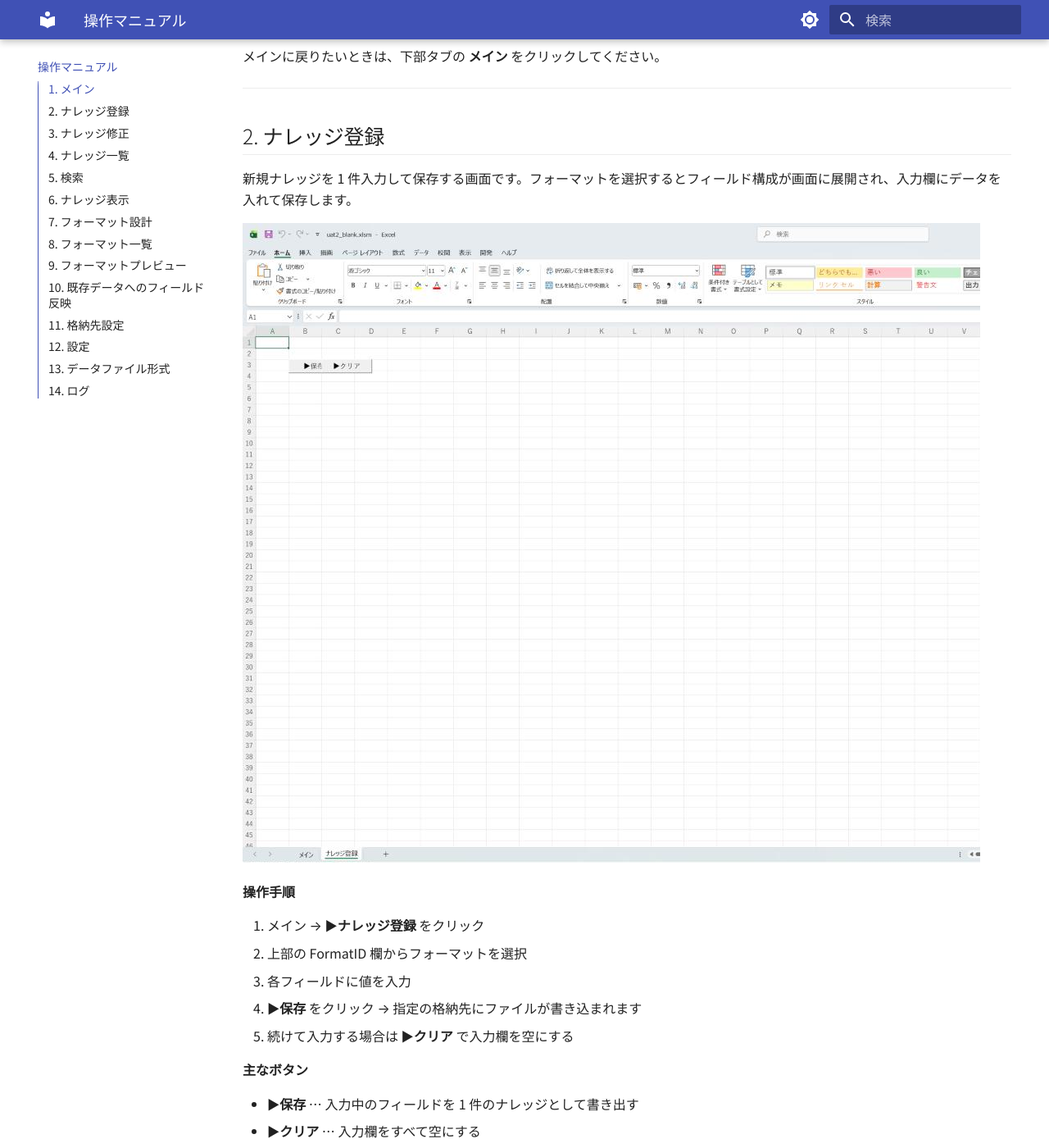
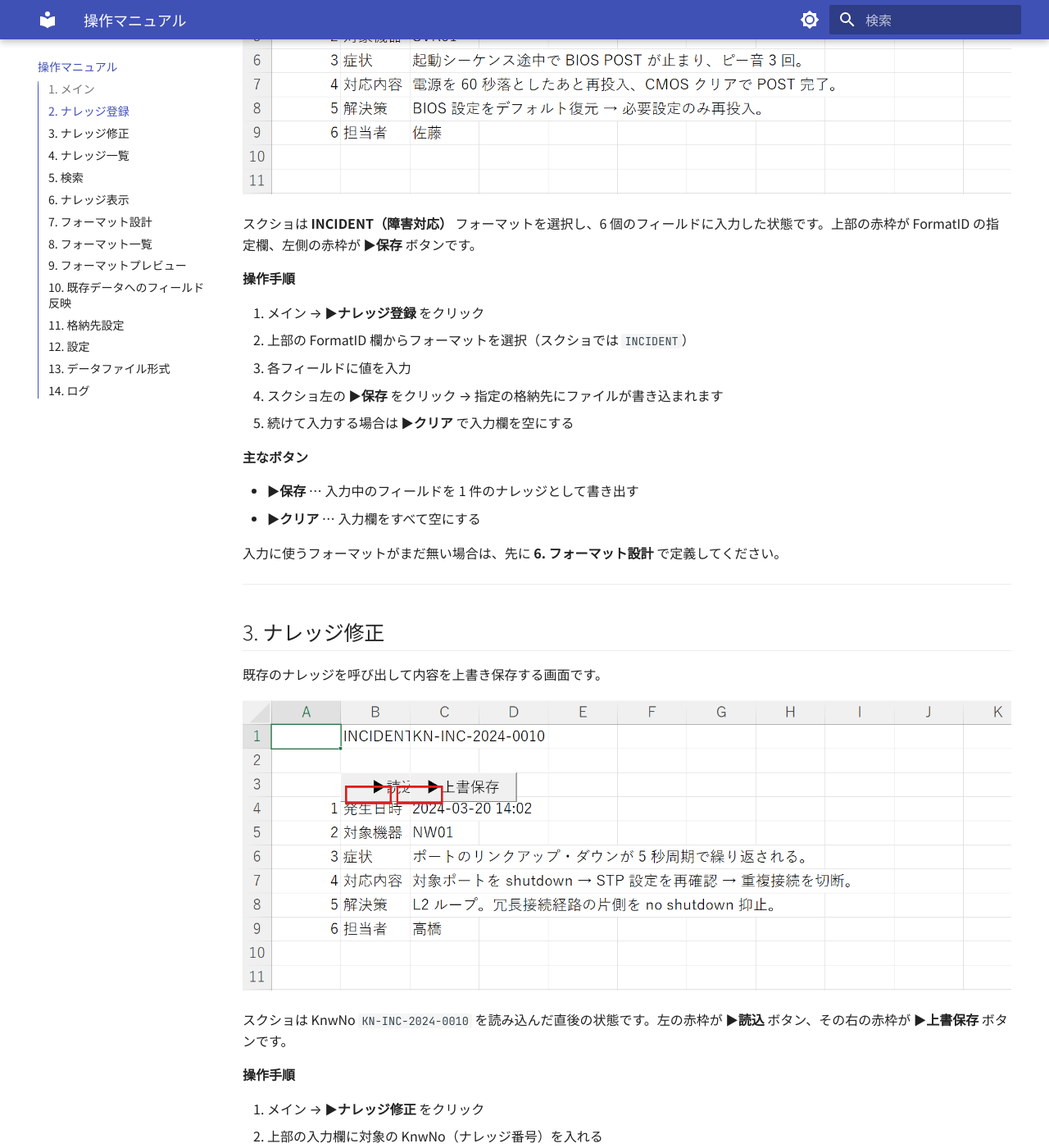
Before and after one commit to ai-crafted-portfolio/knowledgevba, an MkDocs documentation site: the page built from docs/operations.md, in a window 1280 px wide and 1400 px high, scrolled down 1716 px. Shown: the whole window at 82% size. Built offline with MkDocs 1.6.1 and Material for MkDocs 9.7.7, drawn with Linux system fonts in a browser that asks for light colours; some of the changed text lies outside the part shown.

Commit message:
docs: refresh operations manual screenshots with seeded sample data

```diff
--- a/docs/operations.md
+++ b/docs/operations.md
@@ -9,13 +9,17 @@ description: 日常運用での画面別操作手順とボタン配置
 
 ファイルを開くと最初に **メイン** 画面が表示されます。メイン画面下部の 8 個のタスクボタンから目的の画面を選ぶと、関連シートだけが下部のタブに表示される設計です。
 
+各画面の説明には実際にサンプルデータを入れた状態のスクショを添えています。本文と対応する操作箇所は **赤枠** で示しています。
+
 ---
 
 ## 1. メイン
 
 入口の画面です。下部にタスクボタンが 8 個並んでおり、選んだタスクに応じて関連するシートだけが表示されます。
 
-![メイン画面](images/operations/01_main.png)
+![メイン画面 — 下半分の赤枠内に 8 個のタスクボタン](images/operations/01_main.png)
+
+スクショの **赤枠** 内に、目的別の 8 個のタスクボタンが並んでいます。
 
 **タスクボタンと遷移先**
 
@@ -37,14 +41,16 @@ description: 日常運用での画面別操作手順とボタン配置
 
 新規ナレッジを 1 件入力して保存する画面です。フォーマットを選択するとフィールド構成が画面に展開され、入力欄にデータを入れて保存します。
 
-![ナレッジ登録画面](images/operations/02_register.png)
+![ナレッジ登録画面 — 上部の FormatID と ▶保存 ボタンを赤枠で強調](images/operations/02_register.png)
+
+スクショは **INCIDENT（障害対応）** フォーマットを選択し、6 個のフィールドに入力した状態です。上部の赤枠が FormatID の指定欄、左側の赤枠が **▶保存** ボタンです。
 
 **操作手順**
 
 1. メイン → **▶ナレッジ登録** をクリック
-2. 上部の FormatID 欄からフォーマットを選択
+2. 上部の FormatID 欄からフォーマットを選択（スクショでは `INCIDENT`）
 3. 各フィールドに値を入力
-4. **▶保存** をクリック → 指定の格納先にファイルが書き込まれます
+4. スクショ左の **▶保存** をクリック → 指定の格納先にファイルが書き込まれます
 5. 続けて入力する場合は **▶クリア** で入力欄を空にする
 
 **主なボタン**
@@ -60,7 +66,9 @@ description: 日常運用での画面別操作手順とボタン配置
 
 既存のナレッジを呼び出して内容を上書き保存する画面です。
 
-![ナレッジ修正画面](images/operations/03_edit.png)
+![ナレッジ修正画面 — ▶読込 と ▶上書保存 を赤枠で強調](images/operations/03_edit.png)
+
+スクショは KnwNo `KN-INC-2024-0010` を読み込んだ直後の状態です。左の赤枠が **▶読込** ボタン、その右の赤枠が **▶上書保存** ボタンです。
 
 **操作手順**
 
@@ -83,14 +91,16 @@ KnwNo がわからない場合は、**5. 検索** で目的のナレッジを探
 
 登録済ナレッジの一覧を表示し、不要なものを削除する画面です。
 
-![ナレッジ一覧画面](images/operations/04_list.png)
+![ナレッジ一覧画面 — ▶選択行を削除 を赤枠で強調](images/operations/04_list.png)
+
+スクショは INCIDENT と PROCEDURE のナレッジが計 8 件並んでいる状態です。赤枠が **▶選択行を削除** ボタンです。
 
 **操作手順**
 
 1. メイン → **▶ナレッジ削除** をクリック
 2. **▶リロード** をクリックして最新の登録状況を取得
 3. 削除したい行を選択
-4. **▶選択行を削除** をクリック → 確認ダイアログで OK
+4. 赤枠の **▶選択行を削除** をクリック → 確認ダイアログで OK
 
 **主なボタン**
 
@@ -103,7 +113,9 @@ KnwNo がわからない場合は、**5. 検索** で目的のナレッジを探
 
 登録済ナレッジを横断検索する画面です。スコアリングされた結果が一覧に表示されます。
 
-![検索画面](images/operations/05_search.png)
+![検索画面 — ▶検索 と ▶詳細 を赤枠で強調](images/operations/05_search.png)
+
+スクショは キーワード `SVR01` で AND 検索を実行し、3 件の結果がスコア降順で表示された状態です。左の赤枠が **▶検索** ボタン、結果一覧右側の赤枠が **▶詳細** ボタンです。
 
 **操作手順**
 
@@ -111,8 +123,8 @@ KnwNo がわからない場合は、**5. 検索** で目的のナレッジを探
 2. キーワード欄に検索語を入力（複数語はスペース区切り）
 3. モードで AND / OR を選択
 4. TargetField で検索範囲（全フィールド / タイトルのみ等）を指定
-5. **▶検索** をクリック → 結果が下部一覧に表示
-6. 詳細を見たい行を選択 → **▶詳細** をクリックして **6. ナレッジ表示** に遷移
+5. 左の赤枠 **▶検索** をクリック → 結果が下部一覧に表示
+6. 詳細を見たい行を選択 → 右の赤枠 **▶詳細** をクリックして **6. ナレッジ表示** に遷移
 7. KnwNo がわかっている場合は、上部に番号を入れて **▶表示**
 
 **主なボタン**
@@ -128,7 +140,9 @@ KnwNo がわからない場合は、**5. 検索** で目的のナレッジを探
 
 検索結果から開いた個別ナレッジの詳細表示画面です。本文と関連画像（サムネ・詳細画像）が表示されます。
 
-![ナレッジ表示画面](images/operations/06_view.png)
+![ナレッジ表示画面 — フィールドごとに値が縦に並んで表示](images/operations/06_view.png)
+
+スクショは `KN-INC-2024-0012` を開いた状態で、6 個のフィールドが値とともに縦に並んでいます。
 
 **主なボタン**
 
@@ -141,14 +155,16 @@ KnwNo がわからない場合は、**5. 検索** で目的のナレッジを探
 
 ナレッジのフィールド構造を定義する画面です。FormatID ごとにフィールド名・型を宣言します。
 
-![フォーマット設計画面](images/operations/07_design.png)
+![フォーマット設計画面 — 6 フィールドが定義済み、▶保存 を赤枠で強調](images/operations/07_design.png)
+
+スクショは INCIDENT フォーマットの 6 フィールド（発生日時・対象機器・症状・対応内容・解決策・担当者）が定義された状態です。下側の赤枠がフィールド一覧、上側の赤枠が **▶保存** ボタンです。
 
 **操作手順**
 
 1. メイン → **▶フォーマット管理** で **8. フォーマット一覧** を開く
 2. **▶新規作成** または既存行を選んで **▶選択行を編集** で本画面が開く
 3. FormatID と各フィールドを上から定義
-4. **▶保存** で保存
+4. 上の赤枠 **▶保存** で保存
 5. **▶プレビュー** で **9. フォーマットプレビュー** を確認
 
 **主なボタン**
@@ -164,7 +180,9 @@ KnwNo がわからない場合は、**5. 検索** で目的のナレッジを探
 
 定義済フォーマットを一覧表示する画面です。
 
-![フォーマット一覧画面](images/operations/08_format_list.png)
+![フォーマット一覧画面 — INCIDENT と PROCEDURE が登録済み](images/operations/08_format_list.png)
+
+スクショは INCIDENT（障害対応）と PROCEDURE（作業手順）の 2 件が登録された状態です。上の赤枠が **▶新規作成** ボタン、下の赤枠が登録済フォーマットの 2 行です。
 
 **主なボタン**
 
@@ -178,7 +196,9 @@ KnwNo がわからない場合は、**5. 検索** で目的のナレッジを探
 
 設計中または既存フォーマットのフィールド構成を視覚的に確認する画面です。**7. フォーマット設計** または **8. フォーマット一覧** から **▶プレビュー** で開きます。
 
-![フォーマットプレビュー画面](images/operations/09_preview.png)
+![フォーマットプレビュー画面 — INCIDENT のフィールド構造プレビュー](images/operations/09_preview.png)
+
+スクショは INCIDENT のフィールド構造プレビューです。FieldNo / FieldName / Type / Required / Preview の各列で、入力欄の見た目（1 行 / 4 行 / 6 行）が確認できます。
 
 設計内容が反映された見た目を確認できる、参照専用の画面です。
 
@@ -188,13 +208,15 @@ KnwNo がわからない場合は、**5. 検索** で目的のナレッジを探
 
 フォーマットを変更したあと、既存ナレッジへ新しいフィールドを追加・写像するための画面です。
 
-![既存データへのフィールド反映画面](images/operations/10_migration.png)
+![既存データへのフィールド反映画面 — ▶反映実行 を赤枠で強調](images/operations/10_migration.png)
+
+スクショは INCIDENT フォーマットに「影響範囲」フィールドを追加して、既存 5 件のナレッジに反映する設定をしている状態です。赤枠が **▶反映実行** ボタンです。
 
 **操作手順**
 
 1. メイン → **▶既存データ反映** をクリック
 2. 対象の FormatID と反映ルールを画面で指定
-3. **▶反映実行** をクリック
+3. 赤枠の **▶反映実行** をクリック
 4. 結果は **14. ログ** で確認できます
 
 **主なボタン**
@@ -207,7 +229,9 @@ KnwNo がわからない場合は、**5. 検索** で目的のナレッジを探
 
 ドキュメントタイプごとに保存先フォルダを設定する画面です。「共有フォルダ」「BOX」等の保存先タイプとパスを 1 行ずつ書き込みます。
 
-![格納先設定画面](images/operations/11_kakuno.png)
+![格納先設定画面 — INCIDENT / PROCEDURE / DEFAULT の 3 行を登録](images/operations/11_kakuno.png)
+
+スクショは INCIDENT・PROCEDURE・DEFAULT の 3 行が登録された状態です。赤枠が登録済の格納先 3 行です。
 
 **操作手順**
 
@@ -224,7 +248,9 @@ KnwNo がわからない場合は、**5. 検索** で目的のナレッジを探
 
 データフォルダの基準パス、テストモードのオン/オフ等の全体設定を行う画面です。
 
-![設定画面](images/operations/12_settei.png)
+![設定画面 — dataFolder/Charset/DebugLevel/TestMode が入力済み、▶リセット を赤枠で強調](images/operations/12_settei.png)
+
+スクショは 4 項目の設定値が入力済み（dataFolder = `\\srv\data` / Charset = `Shift_JIS` / DebugLevel = `OFF` / TestMode = `FALSE`）の状態です。左の赤枠が設定 4 行、右の赤枠が **▶リセット** ボタンです。
 
 **主なボタン**
 
@@ -238,7 +264,9 @@ KnwNo がわからない場合は、**5. 検索** で目的のナレッジを探
 
 ナレッジを保存するときのファイル形式を定義するための画面です。
 
-![データファイル形式画面](images/operations/13_dataformat.png)
+![データファイル形式画面 — 拡張子・改行コード・文字コード等の定義](images/operations/13_dataformat.png)
+
+スクショは標準のファイル形式定義（拡張子 `.knw` / 改行コード `CRLF` / 文字コード `Shift_JIS`）が入力済みの状態です。
 
 通常は標準のままで動作します。組織独自のファイル形式を持っている場合に、ここで形式の変換ルールを管理します。
 
@@ -248,7 +276,9 @@ KnwNo がわからない場合は、**5. 検索** で目的のナレッジを探
 
 各操作の実行履歴と、エラー・警告が時系列に記録される画面です。
 
-![ログ画面](images/operations/14_log.png)
+![ログ画面 — INFO 6 行 + 警告 1 行のサンプル、警告行を赤枠で強調](images/operations/14_log.png)
+
+スクショは情報 6 件 + 警告 1 件のログが時系列に記録された状態です。赤枠の行は **メッセージ種別 = 警告** の例で、格納先タイプの応答が遅延した内容が記録されています。
 
 **列の意味**
 
```
Also changed, not shown: docs/images/operations/01_main.png, docs/images/operations/02_register.png, docs/images/operations/03_edit.png, docs/images/operations/04_list.png, docs/images/operations/05_search.png, docs/images/operations/06_view.png, docs/images/operations/07_design.png, docs/images/operations/08_format_list.png, docs/images/operations/09_preview.png, docs/images/operations/10_migration.png, docs/images/operations/11_kakuno.png, docs/images/operations/12_settei.png, docs/images/operations/13_dataformat.png, docs/images/operations/14_log.png.
